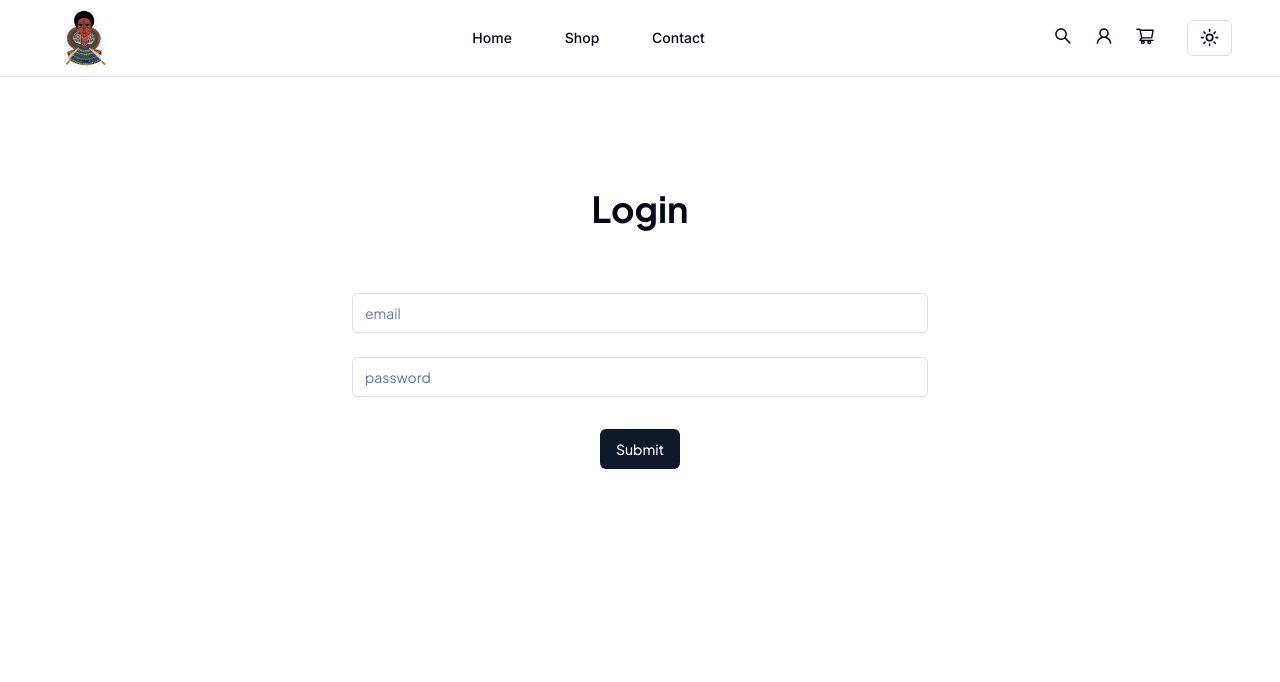
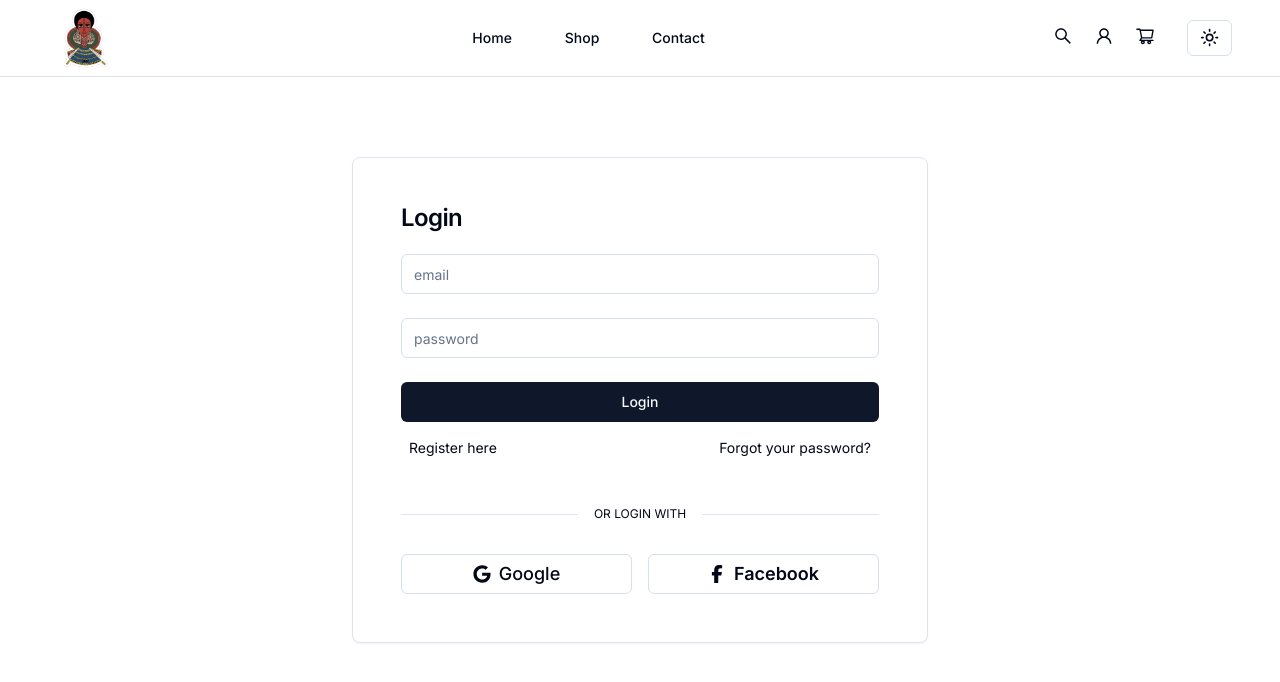
Before and after one commit to yaredow/konjo-habesha-fashion, a Next.js app: page /account in a window 1280 px wide. Shown: the top 682 px of the page. Built offline with nearby package versions, Linux system fonts and the light colour scheme.

Commit message:
finish the login page design

```diff
--- a/src/app/account/page.tsx
+++ b/src/app/account/page.tsx
@@ -1,6 +1,21 @@
 "use client";
+import { Input } from "@/components/ui/input";
+import { toast } from "@/components/ui/use-toast";
+import { zodResolver } from "@hookform/resolvers/zod";
+import { useForm } from "react-hook-form";
+import { z } from "zod";
+import { Button } from "@/components/ui/button";
+import { FaGoogle } from "react-icons/fa";
+import { navigationMenuTriggerStyle } from "@/components/ui/navigation-menu";
 
-import { Button } from "@/components/ui/button";
+import {
+  Card,
+  CardContent,
+  CardDescription,
+  CardFooter,
+  CardHeader,
+  CardTitle,
+} from "@/components/ui/card";
 import {
   Form,
   FormControl,
@@ -8,11 +23,14 @@ import {
   FormItem,
   FormMessage,
 } from "@/components/ui/form";
-import { Input } from "@/components/ui/input";
-import { toast } from "@/components/ui/use-toast";
-import { zodResolver } from "@hookform/resolvers/zod";
-import { useForm } from "react-hook-form";
-import { z } from "zod";
+import { FaFacebookF } from "react-icons/fa6";
+import Link from "next/link";
+import {
+  NavigationMenu,
+  NavigationMenuContent,
+  NavigationMenuItem,
+  NavigationMenuLink,
+} from "@radix-ui/react-navigation-menu";
 
 const loginFormSchema = z.object({
   email: z.string().email(),
@@ -24,6 +42,7 @@ function page() {
     resolver: zodResolver(loginFormSchema),
     defaultValues: {
       email: "",
+      password: "",
     },
   });
 
@@ -34,14 +53,18 @@ function page() {
   };
 
   return (
-    <main className=" mx-auto mt-20 flex flex-col items-center justify-center gap-8 font-nav">
-      <h2 className="mx-auto mb-8 text-center text-4xl font-bold">Login</h2>
-
+    <main className=" fixed inset-0 my-auto flex items-center justify-center">
+      <Card className=" mx-auto max-w-[36rem] flex-grow items-center p-6">
+        <CardHeader>
+          <CardTitle>Login</CardTitle>
+        </CardHeader>
+        <CardContent>
           <Form {...form}>
             <form
               onSubmit={form.handleSubmit(onSubmit)}
-          className=" flex w-full max-w-xl flex-col justify-center gap-6"
+              className="w-full flex-grow items-center justify-center gap-4"
             >
+              <div className=" flex flex-col space-y-6">
                 <FormField
                   control={form.control}
                   name="email"
@@ -51,7 +74,7 @@ function page() {
                         <FormControl>
                           <Input {...field} placeholder="email" type="text" />
                         </FormControl>
-                  <FormMessage />
+                        <FormMessage className=" mx-2" />
                       </FormItem>
                     );
                   }}
@@ -64,16 +87,69 @@ function page() {
                     return (
                       <FormItem>
                         <FormControl>
-                    <Input {...field} placeholder="password" type="text" />
+                          <Input
+                            {...field}
+                            placeholder="password"
+                            type="password"
+                          />
                         </FormControl>
-                  <FormMessage />
+                        <FormMessage className=" mx-2" />
                       </FormItem>
                     );
                   }}
                 />
+                <Button type="submit">Login</Button>
+              </div>
             </form>
           </Form>
-      <Button type="submit">Submit</Button>
+
+          <div className=" mx-2 my-4 flex flex-row justify-between text-sm ">
+            <Link
+              className=" hover:underline hover:underline-offset-4"
+              href="#"
+            >
+              Register here
+            </Link>
+            <Link
+              className=" hover:underline hover:underline-offset-4"
+              href="#"
+            >
+              Forgot your password?
+            </Link>
+          </div>
+        </CardContent>
+        <CardFooter className=" grid grid-rows-1">
+          <div className="mb-8 mt-2 flex flex-grow items-center">
+            <hr className="border-1 w-full rounded-full" />
+            <div className="mx-4 flex-none text-xs font-normal">
+              OR LOGIN WITH
+            </div>
+            <hr className="border-1 w-full rounded-full" />
+          </div>
+
+          <div className="flex flex-row gap-4">
+            <Button
+              variant="outline"
+              className=" flex w-1/2 items-center gap-2 text-lg"
+            >
+              <span>
+                <FaGoogle />
+              </span>
+              Google
+            </Button>
+
+            <Button
+              variant="outline"
+              className=" flex w-1/2 items-center gap-2 text-lg font-semibold"
+            >
+              <span>
+                <FaFacebookF />
+              </span>
+              Facebook
+            </Button>
+          </div>
+        </CardFooter>
+      </Card>
     </main>
   );
 }
--- a/src/app/contact/page.tsx
+++ b/src/app/contact/page.tsx
@@ -14,21 +14,30 @@ import { Input } from "@/components/ui/input";
 import { Button } from "@/components/ui/button";
 import { Textarea } from "@/components/ui/textarea";
 import { useToast } from "@/components/ui/use-toast";
+import {
+  Card,
+  CardContent,
+  CardDescription,
+  CardHeader,
+  CardTitle,
+} from "@/components/ui/card";
 
 const phoneRegex = new RegExp(
   /^([+]?[\s0-9]+)?(\d{3}|[(]?[0-9]+[)])?([-]?[\s]?[0-9])+$/,
 );
 
 const formSchema = z.object({
-  fullName: z.string().refine((value) => {
+  fullName: z.string().refine(
+    (value) => {
+      if (value !== "") {
         const names = value.trim().split(" ");
-    return (
-      names.length === 2 && names.every((name) => name.length > 0),
+        return names.length === 2 && names.every((name) => name.length > 0);
+      }
+    },
     {
       message: "Please enter your full name with both first and last names.",
-      }
-    );
-  }),
+    },
+  ),
   email: z.string().email(),
   phone: z.string().regex(phoneRegex, "Invalid phone number"),
   message: z.string().max(1000, {
@@ -52,21 +61,24 @@ function page() {
   };
 
   return (
-    <main className=" mx-auto flex flex-col items-center justify-center gap-8 font-nav">
-      <div className=" text-md mx-auto mb-6 flex max-w-md flex-col justify-center text-center">
-        <h2 className="font-custom mb-6 text-3xl font-semibold ">Contact Us</h2>
-        <p>
-          Have a question or need assistance? Feel free to reach out to us using
-          the form below. We&apos;re here to help!
-        </p>
-      </div>
+    <main className=" fixed inset-0 my-auto flex items-center justify-center">
+      <Card className="mx-auto max-w-2xl items-center p-6">
+        <CardHeader>
+          <CardTitle className=" pb-4">Contact Us</CardTitle>
+          <CardDescription>
+            Have a question or need assistance? Feel free to reach out to us
+            using the form below. We&apos;re here to help!
+          </CardDescription>
+        </CardHeader>
+        <CardContent>
           <Form {...form}>
             <form
               onSubmit={form.handleSubmit(onSubmit)}
-          className=" flex w-full max-w-xl flex-col gap-6"
+              className=" w-full max-w-2xl items-center justify-center gap-6"
             >
-          <div className=" flex flex-row gap-4">
-            <div className=" w-1/2">
+              <div className=" flex flex-col space-y-6">
+                <div className="flex flex-col gap-4 md:flex-row">
+                  <div className=" w-full md:w-1/2">
                     <FormField
                       control={form.control}
                       name="fullName"
@@ -74,7 +86,11 @@ function page() {
                         return (
                           <FormItem>
                             <FormControl>
-                        <Input {...field} placeholder="Full name" type="text" />
+                              <Input
+                                {...field}
+                                placeholder="Full name"
+                                type="text"
+                              />
                             </FormControl>
                             <FormMessage />
                           </FormItem>
@@ -83,7 +99,7 @@ function page() {
                     />
                   </div>
 
-            <div className=" w-1/2">
+                  <div className=" w-full md:w-1/2">
                     <FormField
                       control={form.control}
                       name="email"
@@ -91,7 +107,11 @@ function page() {
                         return (
                           <FormItem>
                             <FormControl>
-                        <Input {...field} placeholder="Email" type="email" />
+                              <Input
+                                {...field}
+                                placeholder="Email"
+                                type="email"
+                              />
                             </FormControl>
                             <FormMessage />
                           </FormItem>
@@ -136,8 +156,11 @@ function page() {
                 <Button type="submit" className="w-full">
                   Submit
                 </Button>
+              </div>
             </form>
           </Form>
+        </CardContent>
+      </Card>
     </main>
   );
 }
--- a/src/components/header/header.tsx
+++ b/src/components/header/header.tsx
@@ -136,7 +136,7 @@ function Header() {
                 <div className=" w-full border"></div>
 
                 <div className="flex flex-row justify-between">
-                  <Link href="#" className="flex items-center gap-2">
+                  <Link href="/account" className="flex items-center gap-2">
                     Log in{" "}
                     <span>
                       <FaArrowRightLong />
```
Lines whose indentation alone changed are shown as unchanged.
